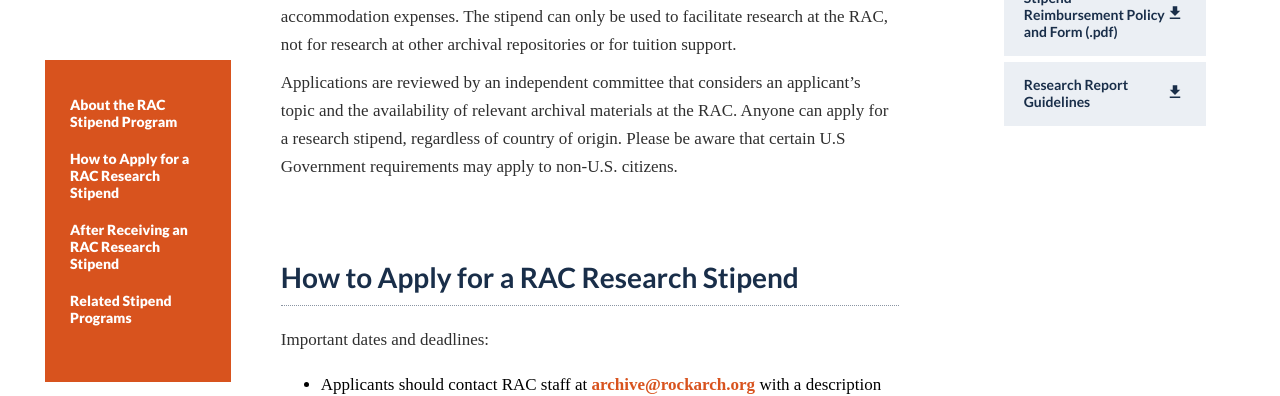
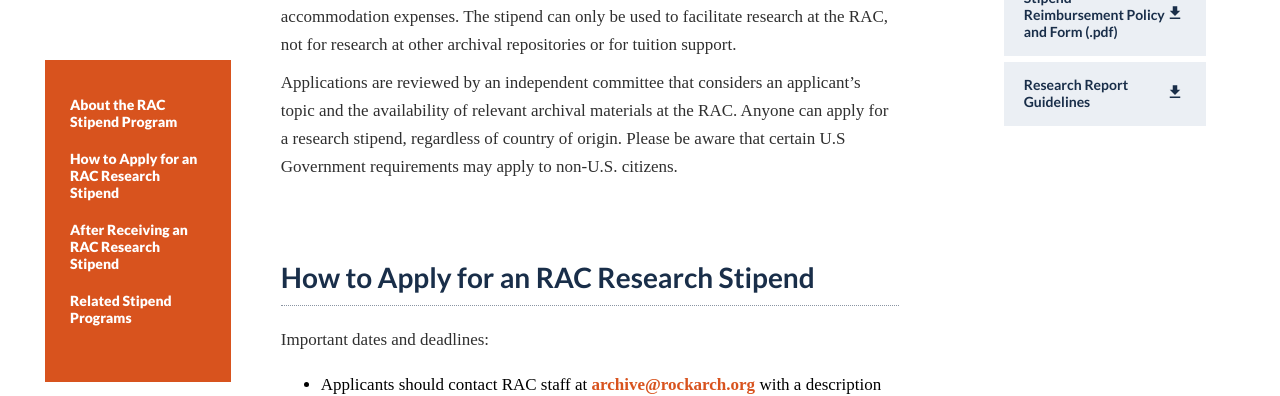
Before and after one commit to RockefellerArchiveCenter/rockarch.org, a Jekyll site: the page built from collections/research-stipends.md, in a window 1280 px wide and 900 px high, scrolled down 462 px. Shown: the top 396 px of the window. Built offline with Jekyll 4.4.1, drawn with Linux system fonts in a browser that asks for light colours; nearby versions of some CDN libraries; some web fonts are replaced.

Commit message:
change a to an

```diff
--- a/collections/research-stipends.md
+++ b/collections/research-stipends.md
@@ -14,7 +14,7 @@
 
 Applications are reviewed by an independent committee that considers an applicant’s topic and the availability of relevant archival materials at the RAC. Anyone can apply for a research stipend, regardless of country of origin. Please be aware that certain U.S Government requirements may apply to non-U.S. citizens.
 
-## How to Apply for a RAC Research Stipend
+## How to Apply for an RAC Research Stipend
 
 Important dates and deadlines:
 
```
